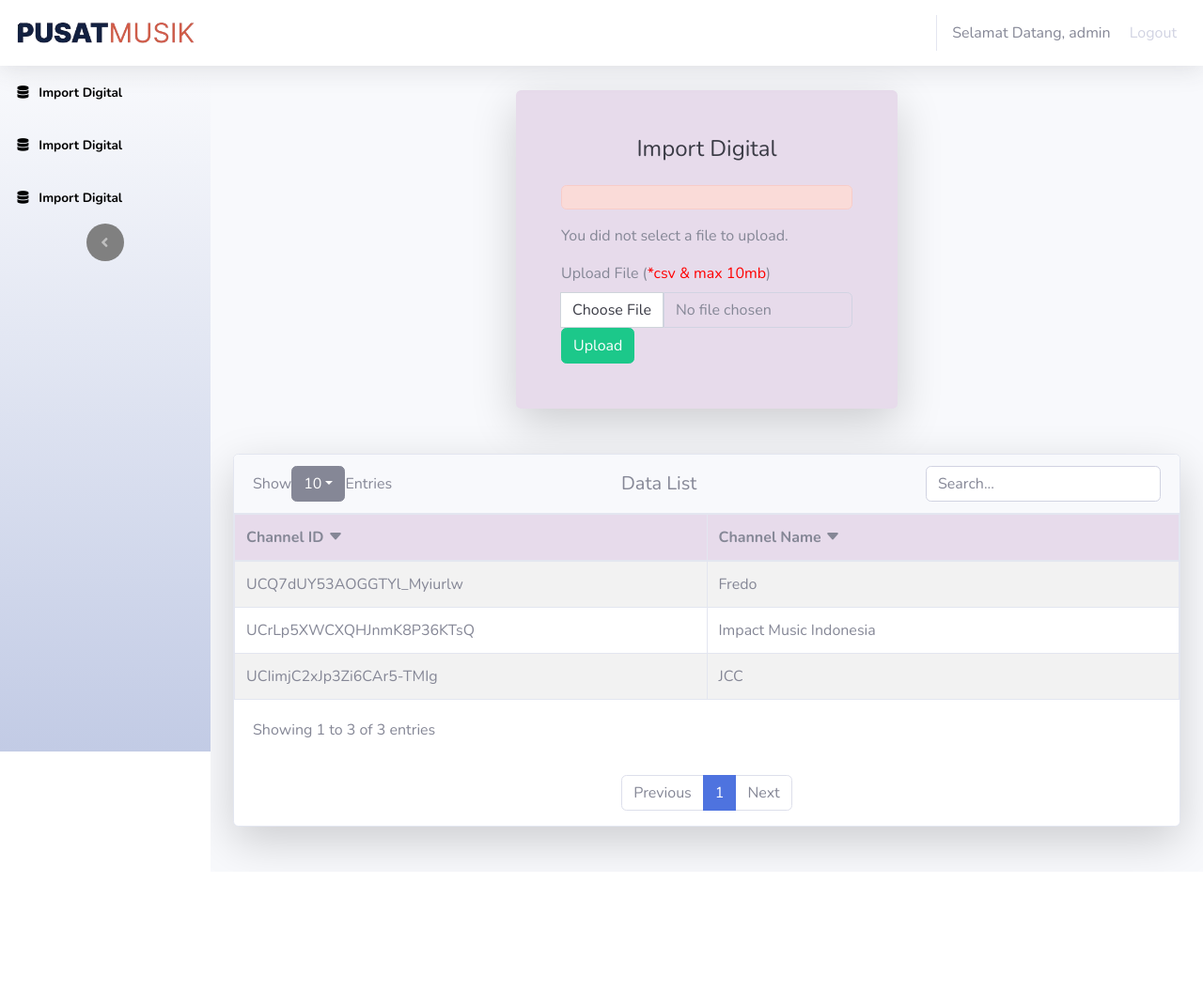
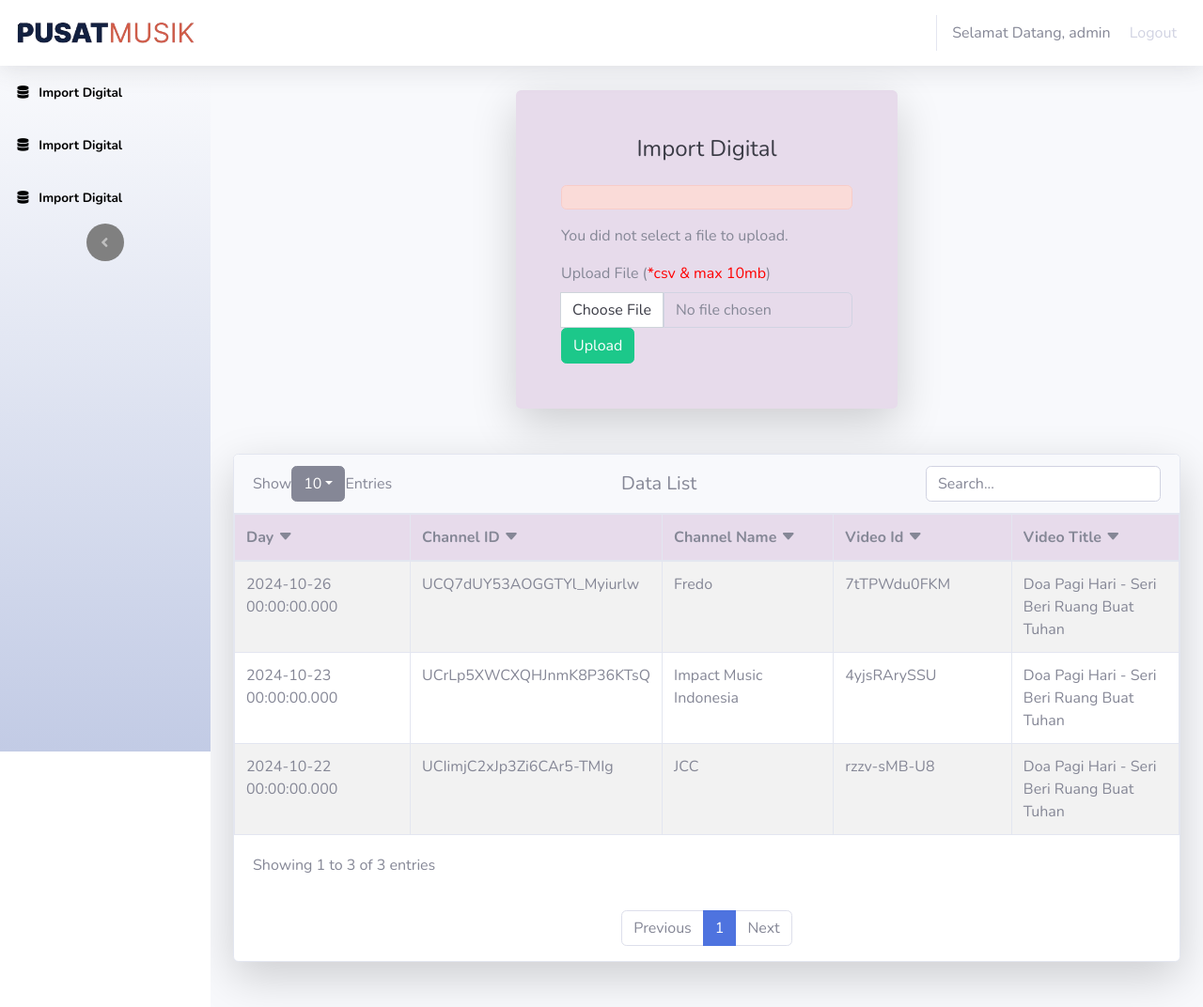
Before and after one commit to FredoVz/backoffice, a CodeIgniter app: page /backoffice/importdigital in a window 1280 px wide. Shown: the whole page at 94% size. Before the commit the page ends 922 px from the top, so only its background shows below. Run offline with CodeIgniter, Linux system fonts and the light colour scheme; the visitor is signed in with stand-in values (Sample User, id 1).

Commit message:
first commit

```diff
--- a/application/controllers/Importdigital.php
+++ b/application/controllers/Importdigital.php
@@ -22,9 +22,9 @@ class Importdigital extends CI_Controller {
 
     public function index() {
         $channels = [
-            ['id' => 'UCQ7dUY53AOGGTYl_Myiurlw', 'name' => 'Fredo'],
-            ['id' => 'UCrLp5XWCXQHJnmK8P36KTsQ', 'name' => 'Impact Music Indonesia'],
-            ['id' => 'UCIimjC2xJp3Zi6CAr5-TMIg', 'name' => 'JCC'],
+            ['day' => '2024-10-26 00:00:00.000', 'channelId' => 'UCQ7dUY53AOGGTYl_Myiurlw', 'channelName' => 'Fredo', 'videoId' => '7tTPWdu0FKM', 'videoTitle' => 'Doa Pagi Hari - Seri Beri Ruang Buat Tuhan'],
+            ['day' => '2024-10-23 00:00:00.000', 'channelId' => 'UCrLp5XWCXQHJnmK8P36KTsQ', 'channelName' => 'Impact Music Indonesia', 'videoId' => '4yjsRArySSU',  'videoTitle' => 'Doa Pagi Hari - Seri Beri Ruang Buat Tuhan'],
+            ['day' => '2024-10-22 00:00:00.000', 'channelId' => 'UCIimjC2xJp3Zi6CAr5-TMIg', 'channelName' => 'JCC', 'videoId' => 'rzzv-sMB-U8',  'videoTitle' => 'Doa Pagi Hari - Seri Beri Ruang Buat Tuhan'],
         ];
 
         //$data = ['channels' => $channels, 'error' => '', 'success' => ''];
--- a/application/views/backoffice/importdigital.php
+++ b/application/views/backoffice/importdigital.php
@@ -78,16 +78,22 @@
                         <table class="table table-bordered table-striped mb-0"> <!-- style="width: 100%; min-width: 600px; max-width: 100%;" -->
                             <thead id="data-head" style="background-color: #e7dbeb;position: sticky;">
                                 <tr>
-                                    <th scope="col" style="width:50%;" data-column="id">Channel ID <i class="bi bi-caret-down-fill"></i></th>
-                                    <th scope="col" style="width:50%;" data-column="name">Channel Name <i class="bi bi-caret-down-fill"></i></th>
+                                    <th scope="col" style="width:20%;" data-column="day">Day <i class="bi bi-caret-down-fill"></i></th>
+                                    <th scope="col" style="width:20%;" data-column="channelId">Channel ID <i class="bi bi-caret-down-fill"></i></th>
+                                    <th scope="col" style="width:20%;" data-column="channelName">Channel Name <i class="bi bi-caret-down-fill"></i></th>
+                                    <th scope="col" style="width:20%;" data-column="videoId">Video Id <i class="bi bi-caret-down-fill"></i></th>
+                                    <th scope="col" style="width:20%;" data-column="videoTitle">Video Title <i class="bi bi-caret-down-fill"></i></th>
                                 </tr>
                             </thead>
                             <tbody id="data-body" style="overflow-y: auto;">
                                 <?php if (!empty($channels)): ?>
                                     <?php foreach ($channels as $channel): ?>
                                         <tr>
-                                            <td  scope="row" style="width:50%;" data-label="id"><?php echo $channel['id']; ?></td>
-                                            <td  scope="row" style="width:50%;" data-label="name"><?php echo $channel['name']; ?></td>
+                                            <td  scope="row" style="width:20%;" data-label="day"><?php echo $channel['day']; ?></td>
+                                            <td  scope="row" style="width:20%;" data-label="channelId"><?php echo $channel['channelId']; ?></td>
+                                            <td  scope="row" style="width:20%;" data-label="channelName"><?php echo $channel['channelName']; ?></td>
+                                            <td  scope="row" style="width:20%;" data-label="videoId"><?php echo $channel['videoId']; ?></td>
+                                            <td  scope="row" style="width:20%;" data-label="videoTitle"><?php echo $channel['videoTitle']; ?></td>
                                         </tr>
                                     <?php endforeach; ?>
                                 <?php else: ?>
@@ -152,8 +158,11 @@
         paginatedData.forEach(row => {
             $dataBody.append(`
                 <tr>
-                    <td scope="row" style="width:50%;" data-label="id">${row.id}</td>
-                    <td scope="row" style="width:50%;" data-label="name">${row.name}</td>
+                    <td scope="row" style="width:20%;" data-label="day">${row.day}</td>
+                    <td scope="row" style="width:20%;" data-label="channelId">${row.channelId}</td>
+                    <td scope="row" style="width:20%;" data-label="channelName">${row.channelName}</td>
+                    <td scope="row" style="width:20%;" data-label="videoId">${row.videoId}</td>
+                    <td scope="row" style="width:20%;" data-label="videoTitle">${row.videoTitle}</td>
                 </tr>
             `);
         });
```
